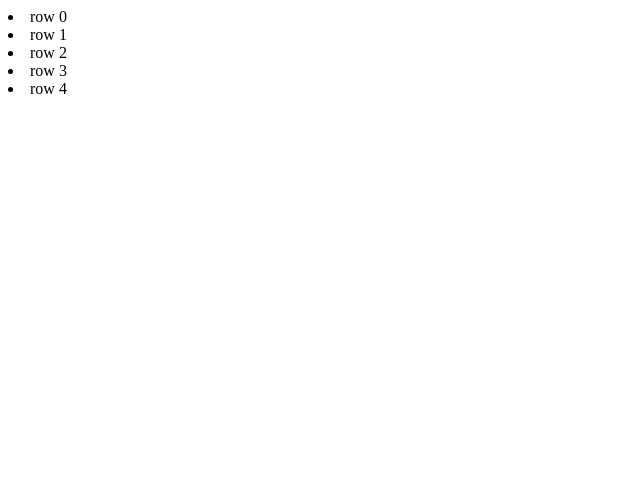
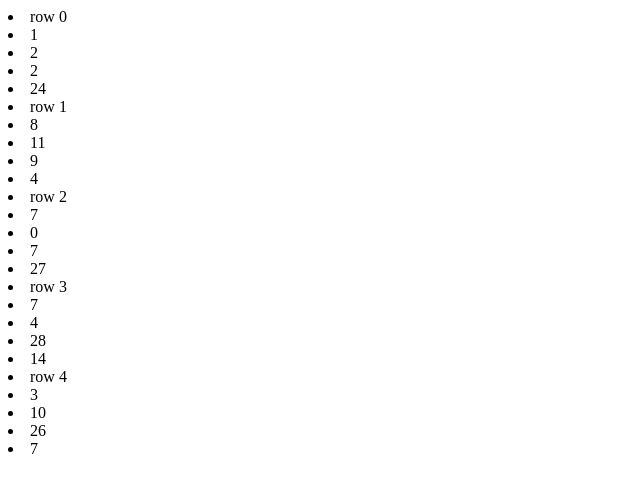
Before and after one commit to Gideon-isa/array1, a plain HTML site: page index.html in a window 1280 px wide. Both pictures are taken after a click on the button "Array". Shown: the whole page, without its empty margins (0-640 px from the left). Drawn offline with Linux system fonts and the light colour scheme.

Commit message:
third commit

```diff
--- a/index.html
+++ b/index.html
@@ -24,7 +24,8 @@
 
             for(let i = 0; i < num.length; i++){
                 document.write(`<li>row ${i}</li>`);
-                for(let k = 0; k < num[i]; k++){
+
+                for(let k = 0; k < num[i].length; k++){
                     document.write(`<li>${num[i][k]}</li>`);
                 }
             }
```
